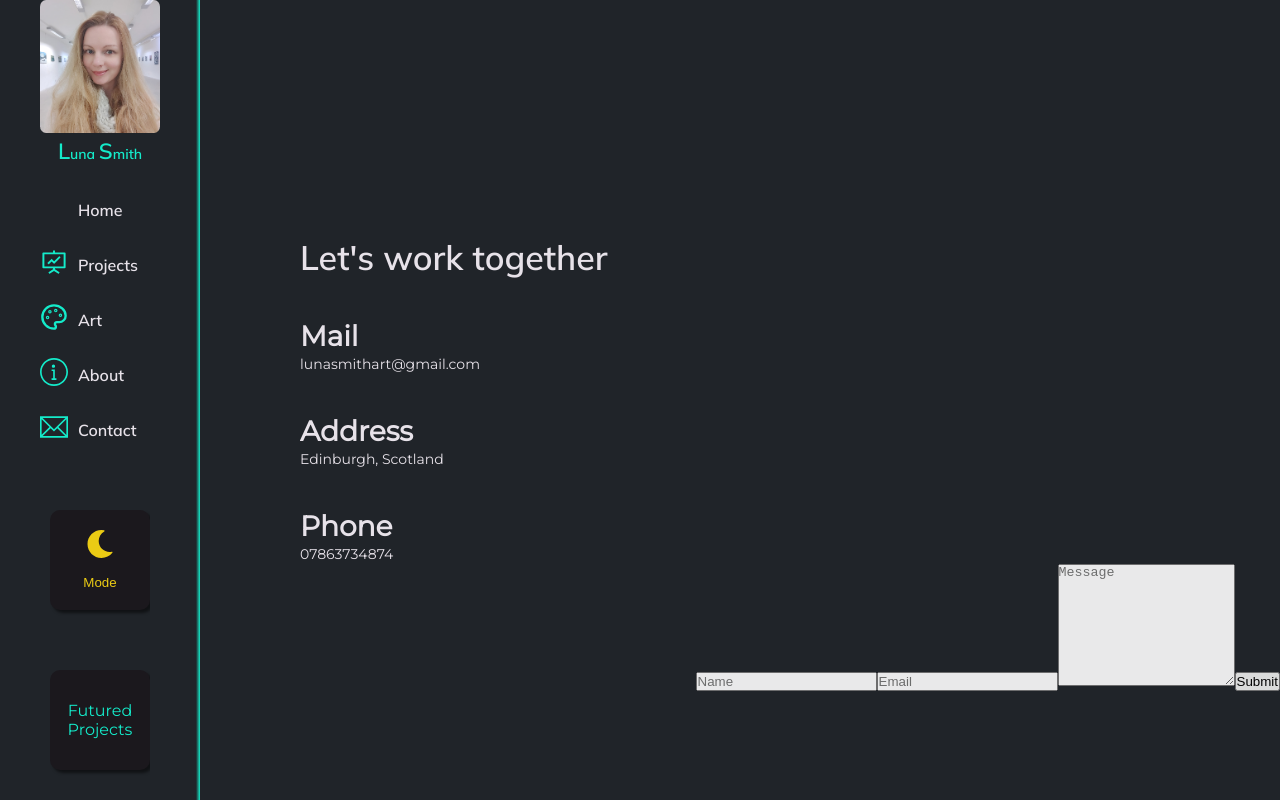
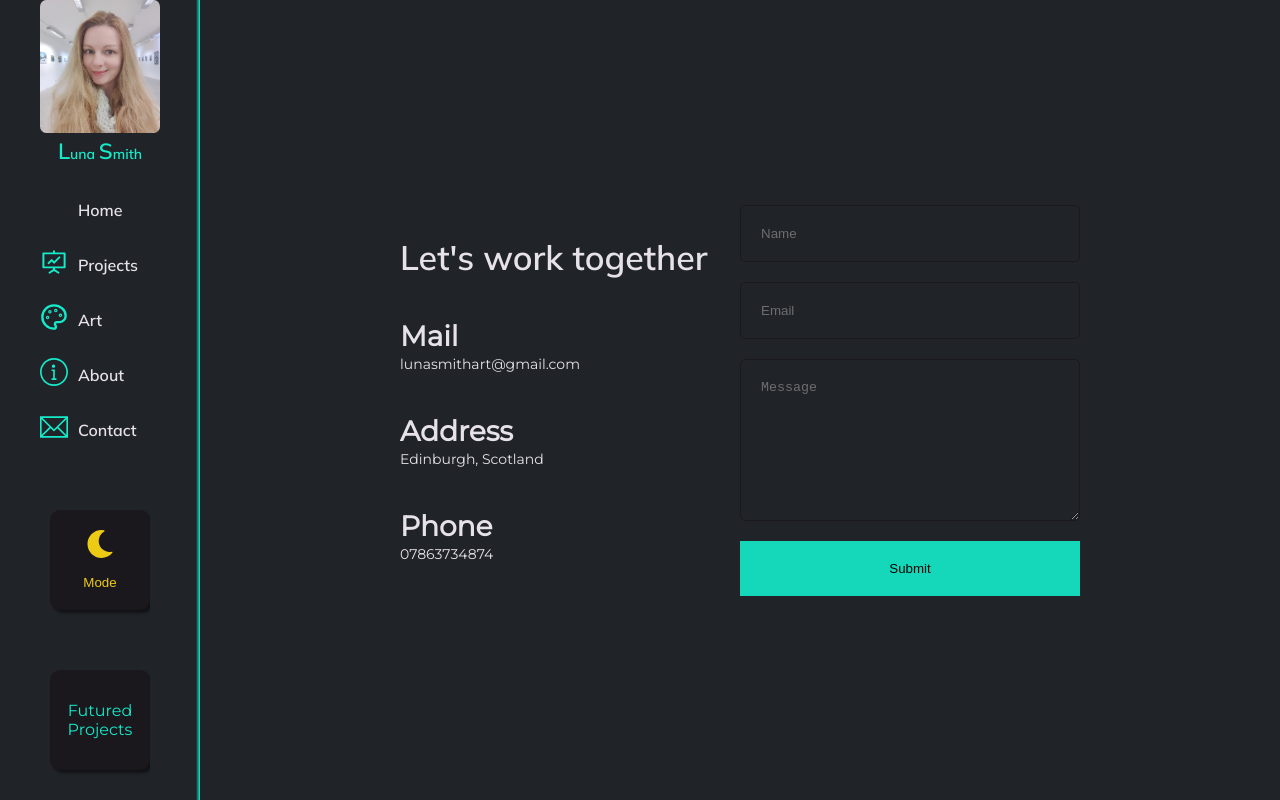
Before and after one commit to Lu-Smith/new_react_portfolio_sass, a React (Create React App) app: page /contact in a window 1280 px wide. Built offline with nearby package versions, Linux system fonts and the light colour scheme; some icons are missing.

Commit message:
Updated contact styling

```diff
--- a/src/styles/contact.scss
+++ b/src/styles/contact.scss
@@ -21,7 +21,7 @@
     }
 
     .componentContainer {
-        margin-left: 200px;
+        margin: 0 200px 0 400px;
         width: calc(100vw - 200px);
         position: relative;
         height: 100vh;
@@ -32,7 +32,6 @@
             display: flex;
             flex-direction: column;
             gap: 40px;
-            margin-left: 100px;
 
             h1 {
                 font-size: $box-font-size;
@@ -54,52 +53,39 @@
             }
         }
 
-        // .formContainer {
-        //     flex: 1;
-        //     position: relative;
+        .formContainer {
+            flex: 1;
+            position: relative;
+            overflow: hidden;
 
-        //     @include mobile {
-        //         flex: 2;
-        //         width: 100%;
-        //         padding: 50px;
-        //     }
+            .phoneSvg {
+                stroke: $focus-color;
+                position: absolute;
+                margin: auto;
+                z-index: -1;
+            }
 
-        //     .phoneSvg {
-        //         stroke: $focus-color;
-        //         position: absolute;
-        //         margin: auto;
-        //         z-index: -1;
-        //     }
+            form {
+                display: flex;
+                flex-direction: column;
+                gap: 20px;
 
-        //     form {
-        //         display: flex;
-        //         flex-direction: column;
-        //         gap: 20px;
+                input, textarea {
+                    padding: 20px;
+                    background-color: transparent;
+                    border: $button-border;
+                    border-radius: 5px;
+                    color: $primary-color;
+                }
 
-        //         input, textarea {
-        //             padding: 20px;
-        //             background-color: transparent;
-        //             border: $button-border;
-        //             border-radius: 5px;
-        //             color: $primary-color;
-
-        //             @include mobile {
-        //                 padding: 10px;
-        //             }
-        //         }
-
-        //         button{
-        //             padding: 20px;
-        //             border: none;
-        //             background-color: $focus-color;
-        //             cursor: pointer;
-        //             font-weight: 500;
-
-        //             @include mobile {
-        //                 padding: 10px;
-        //             }
-        //         }
-        //     }
-        // }
+                button{
+                    padding: 20px;
+                    border: none;
+                    background-color: $focus-color;
+                    cursor: pointer;
+                    font-weight: 500;
+                }
+            }
+        }
     }
 }
```
